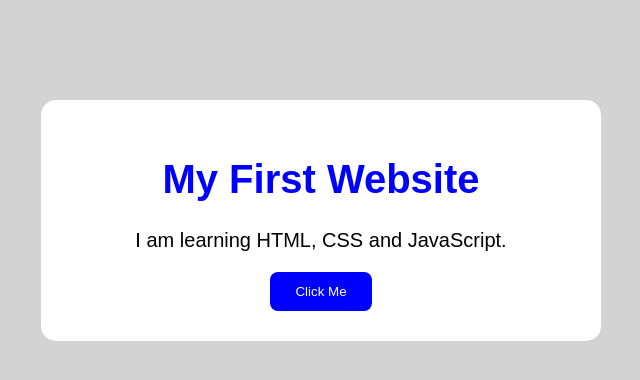
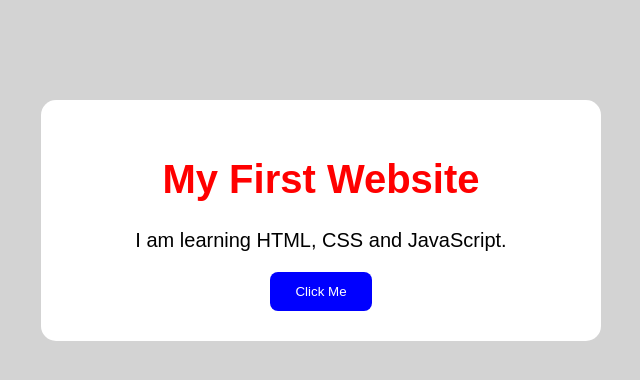
Before and after one commit to zamorayordan67-png/scorpio-security, a plain HTML site: page index.html in a window 1280 px wide. Shown: the whole page, without its empty margins (319-959 px from the left). Drawn offline with Linux system fonts and the light colour scheme.

Commit message:
Actualización de la página web

```diff
--- a/style.css
+++ b/style.css
@@ -13,13 +13,15 @@ body {
 }
 
 h1 {
-    color: blue;
+    color: red;
     font-size: 40px;
+    text-align: center;
 }
 
 p {
     color: black;
     font-size: 20px;
+    text-align: center;
 }
 
 button {
```
